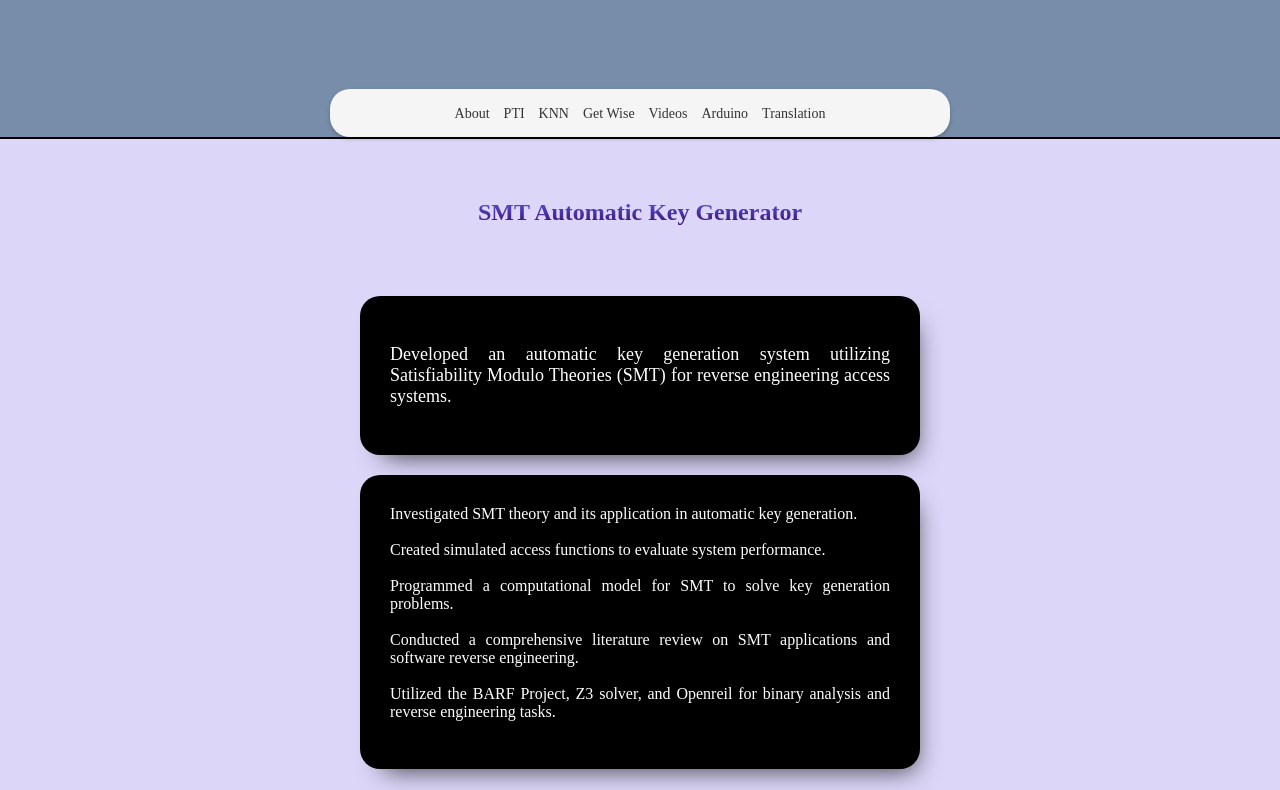
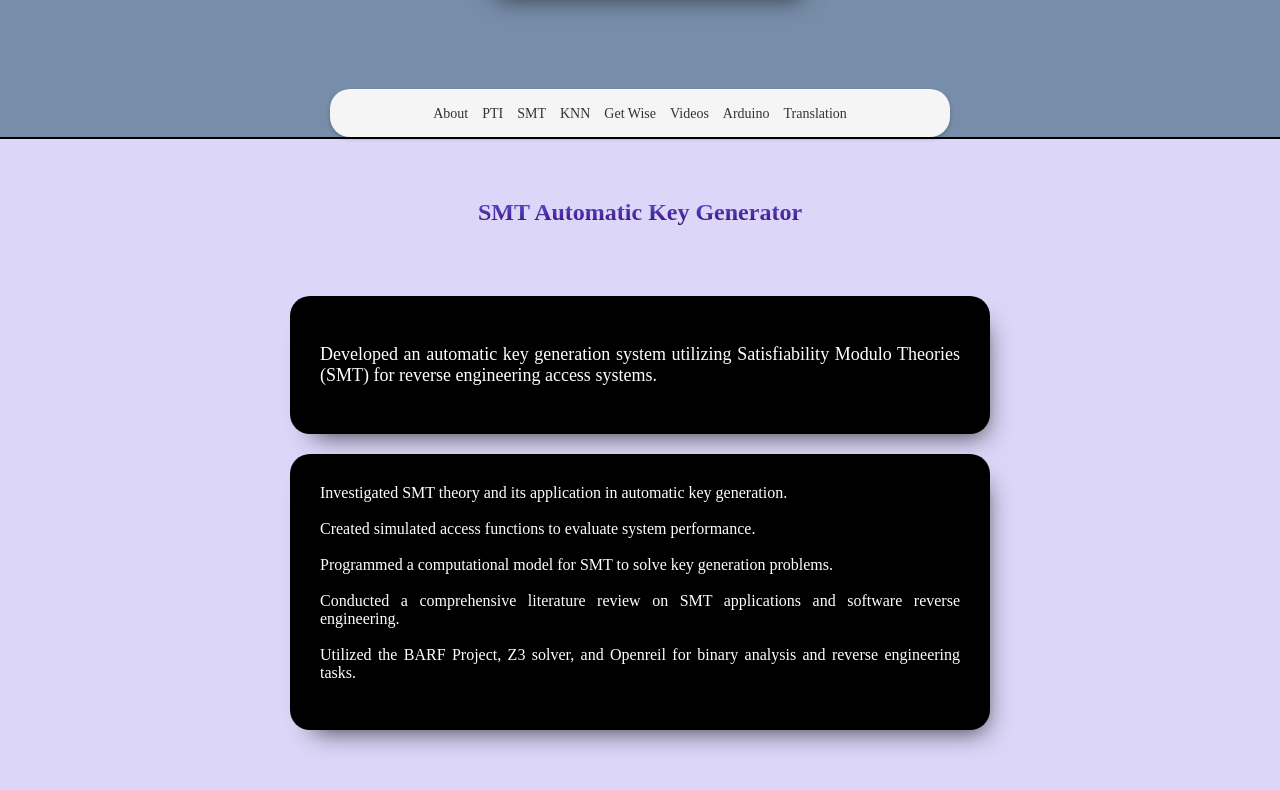
Before and after one commit to luisdonin/cv, a plain HTML site: page index.html in a window 1280 px wide. Shown: the part 663-1453 px from the top of the page. Drawn offline with Linux system fonts and the light colour scheme.

Commit message:
job-content

```diff
--- a/index.html
+++ b/index.html
@@ -50,6 +50,7 @@
                 <li>
                     <a href="#about-wrapper">About</a>
                     <a href="#pti">PTI</a>
+                    <a href="#SMT">SMT</a>
                     <a href="#knn">KNN</a>
                     <a href="#get-wise">Get Wise</a>
                     <a href="#video-container">Videos</a>
--- a/style.css
+++ b/style.css
@@ -81,7 +81,8 @@ section {
   background-color: black;
   color: white;
   margin: 10px;
-  width: 500px;
+  width: 50%;
+  overflow-wrap: break-word;
   border-radius: 20px;
   padding: 30px;
   box-shadow: 9px 15px 26px -14px rgba(0, 0, 0, 0.75);
--- a/styles.css
+++ b/styles.css
@@ -1,4 +1,4 @@
-@media screen and (max-width: 496px)  {
+@media screen and (min-width: 720px)  {
     body,html{
         background-color: #e9ecef;
         margin: 0;
@@ -53,7 +53,7 @@
 
     .job-content{
         text-align: justify;
-        width: fit-content;
+        width: 100%;
         background-color: black;
         color: white;
         padding: 30px;
```
